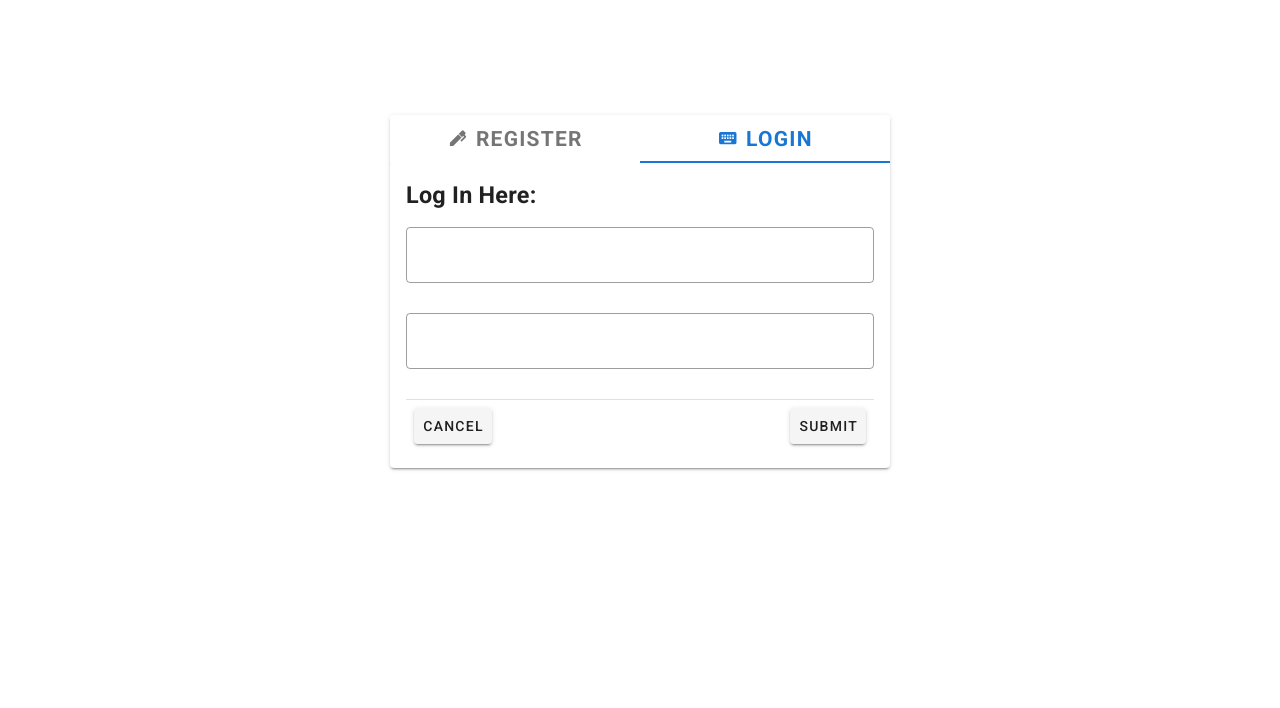
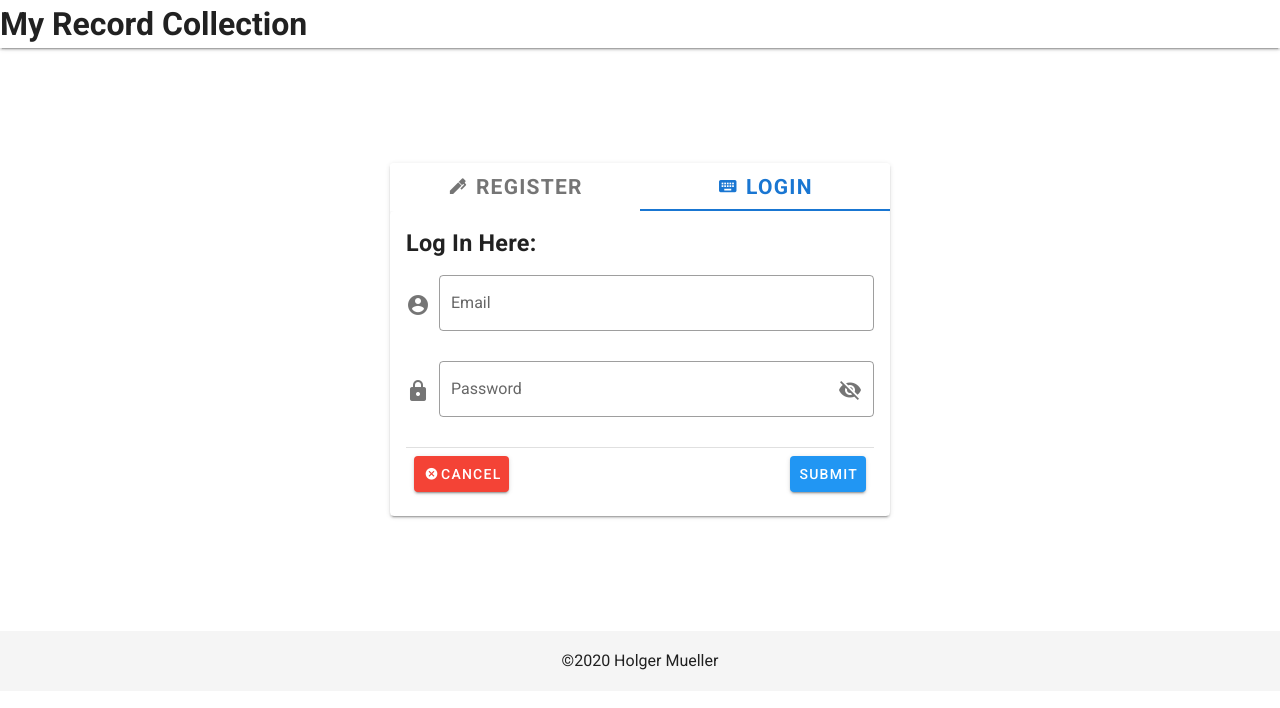
Before and after one commit to Holgermueller/wish-list, a Vue app: page / in a window 1280 px wide. Both pictures are taken after a click on the tab "LOGIN". Shown: the top 708 px of the page. Built offline with nearby package versions, Linux system fonts and the light colour scheme.

Commit message:
added header and footer

```diff
--- a/src/App.vue
+++ b/src/App.vue
@@ -1,16 +1,24 @@
 <template>
   <v-app>
     <v-content>
+      <Header />
       <router-view></router-view>
+      <Footer />
     </v-content>
   </v-app>
 </template>
 
 <script>
+import Header from "./components/Layout/Header";
+import Footer from "./components/Layout/Footer";
+
 export default {
   name: "App",
 
-  components: {},
+  components: {
+    Header,
+    Footer
+  },
 
   data: () => ({
     //
--- /dev/null
+++ b/src/components/Layout/Footer.vue
@@ -0,0 +1,11 @@
+<template>
+  <v-footer class="footer-text">
+    <v-col class="text-center">&copy;2020 Holger Mueller</v-col>
+  </v-footer>
+</template>
+
+<script>
+export default {
+  name: "Footer"
+};
+</script>
--- /dev/null
+++ b/src/components/Layout/Header.vue
@@ -0,0 +1,13 @@
+<template>
+  <div id="header">
+    <v-card class="app-header" tile>
+      <h1>My Record Collection</h1>
+    </v-card>
+  </div>
+</template>
+
+<script>
+export default {
+  name: "Header"
+};
+</script>
--- a/src/components/LoginRegistration/LoginForm.vue
+++ b/src/components/LoginRegistration/LoginForm.vue
@@ -1,22 +1,44 @@
 <template>
   <div id="login">
     <v-layout row v-if="error">
-      <app-alert></app-alert>
+      <app-alert @dismissed="onDismissed" :text="error.message"></app-alert>
     </v-layout>
-    <v-form>
-      <v-flex>
-        <v-text-field outlined></v-text-field>
+    <v-form ref="form">
+      <v-flex xs12 sm12 md12 lg12 xl12>
+        <v-text-field
+          v-model="email"
+          label="Email"
+          prepend-icon="mdi-account-circle"
+          outlined
+        ></v-text-field>
       </v-flex>
-      <v-flex>
-        <v-text-field outlined></v-text-field>
+      <v-flex xs12 sm12 md12 lg12 xl12>
+        <v-text-field
+          v-model="password"
+          label="Password"
+          prepend-icon="mdi-lock"
+          outlined
+          :type="showPassword ? 'mdi-eye' : 'mdi-eye-off'"
+          :append-icon="showPassword ? 'mdi-eye' : 'mdi-eye-off'"
+          @click:append="showPassword = !showPassword"
+        ></v-text-field>
       </v-flex>
     </v-form>
 
     <v-divider></v-divider>
     <v-card-actions>
-      <v-btn>Cancel</v-btn>
+      <v-btn color="red" @click="clearLoginForm" class="white--text">
+        <span class="mdi mdi-close-circle"></span>Cancel
+      </v-btn>
       <v-spacer></v-spacer>
-      <v-btn @click.prevent="loginUser" :loading="loading">Submit</v-btn>
+      <v-btn
+        color="blue"
+        class="white--text"
+        @click.prevent="loginUser"
+        :loading="loading"
+        :disabled="loading"
+        >Submit</v-btn
+      >
     </v-card-actions>
   </div>
 </template>
@@ -35,10 +57,38 @@ export default {
     };
   },
 
-  computed: {
-    // user() {},
-    // error() {},
-    // loading() {}
+  //   computed: {
+  //     user() {
+  //       return this.$store.getters.user;
+  //     },
+
+  //     error() {
+  //       return this.$store.getters.error;
+  //     },
+
+  //     loading() {
+  //       return this.$store.getters.loading;
+  //     }
+  //   },
+
+  watch: {
+    user(value) {
+      if (value !== null && value !== undefined) {
+        this.$router.push("./user");
+      }
+    }
+  },
+
+  methods: {
+    loginUser() {},
+
+    clearLoginForm() {
+      this.$refs.form.reset();
+    },
+
+    onDismissed() {
+      this.$store.dispatch("clearError");
+    }
   }
 };
 </script>
```
